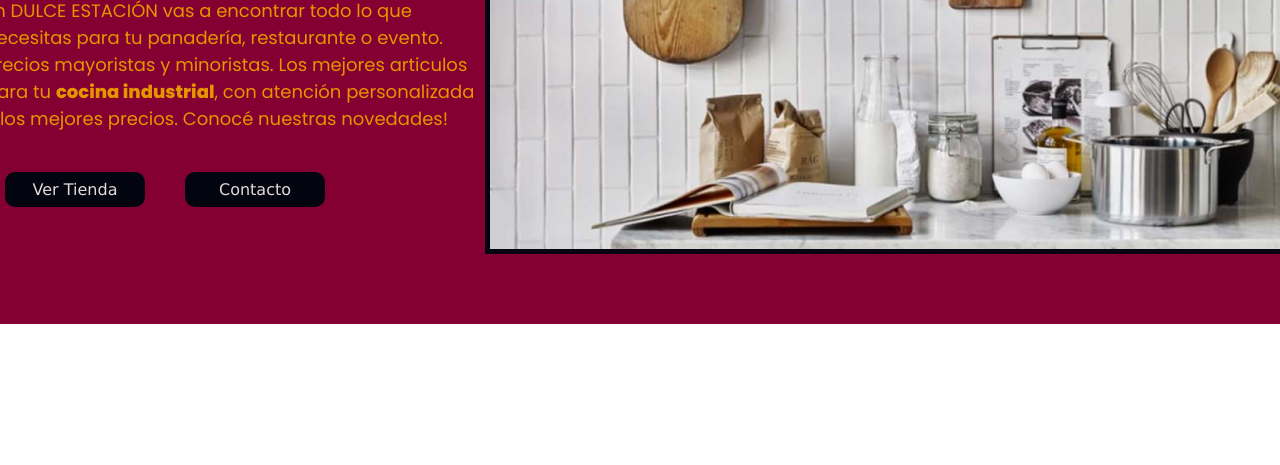
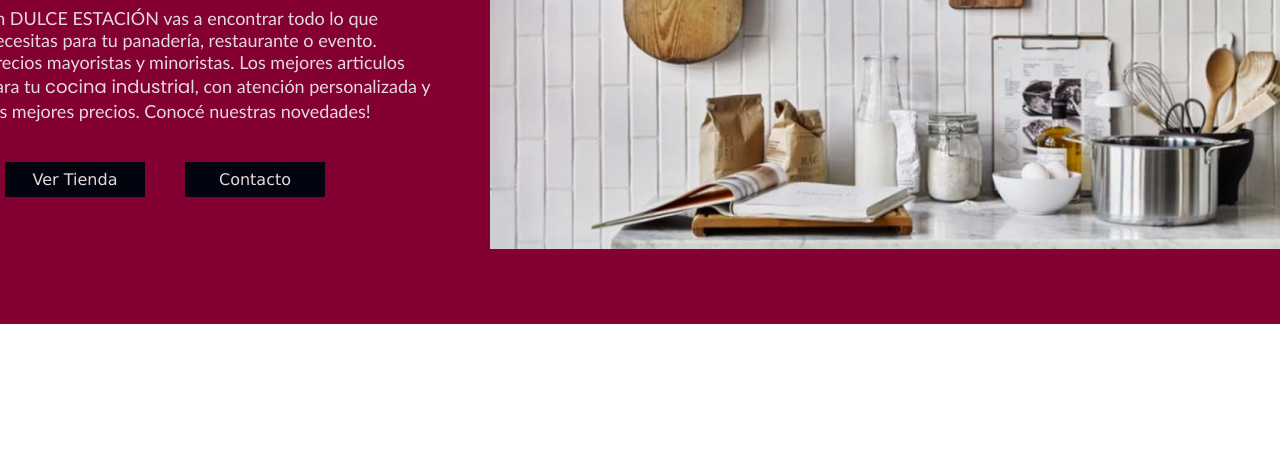
Before and after one commit to Florp94/Ejercicio2Nucba, a plain HTML site: page index.html in a window 1280 px wide. Shown: the part 335-800 px from the top of the page. Drawn offline with Linux system fonts and the light colour scheme.

Commit message:
heroactualizado

```diff
--- a/styles.css
+++ b/styles.css
@@ -89,13 +89,13 @@ main {
 
 .hero-info p {
     font-size: 18px;
-    width: 100%;
-    color:#E59500;
-
+    width: 90%;
+    color: #E5DADA;
+    font-family:'Gill Sans', 'Gill Sans MT', Calibri, 'Trebuchet MS', sans-serif
 }
 
 .hero-info p > span {
-    font-weight: 800;
+    font-weight: 600px;
 }
 
 .flex-container {
@@ -110,7 +110,6 @@ main {
     background-color: #02040F;
     width: 120px;
     padding: 8px 10px;
-    border-radius: 10px;
     font-size: 16px;
     text-align: center;
     font-family: Verdana, Geneva, Tahoma, sans-serif;
@@ -130,9 +129,7 @@ main {
 
 .hero-foto {
     width: 800px;
-    background: #02040F;
     padding: 5px;
-    border-radius: 1px;
     display: flex;
     flex-direction: column;
     justify-content:center;
```
